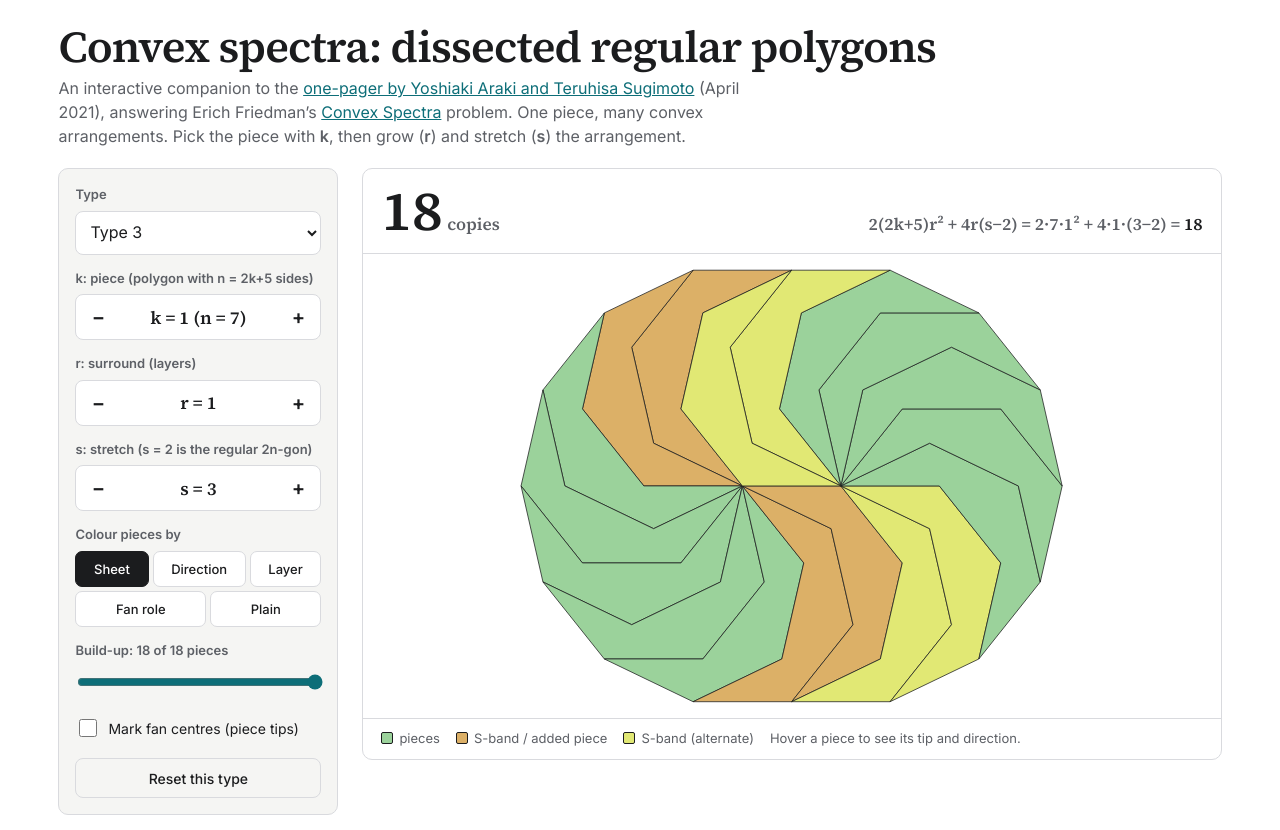
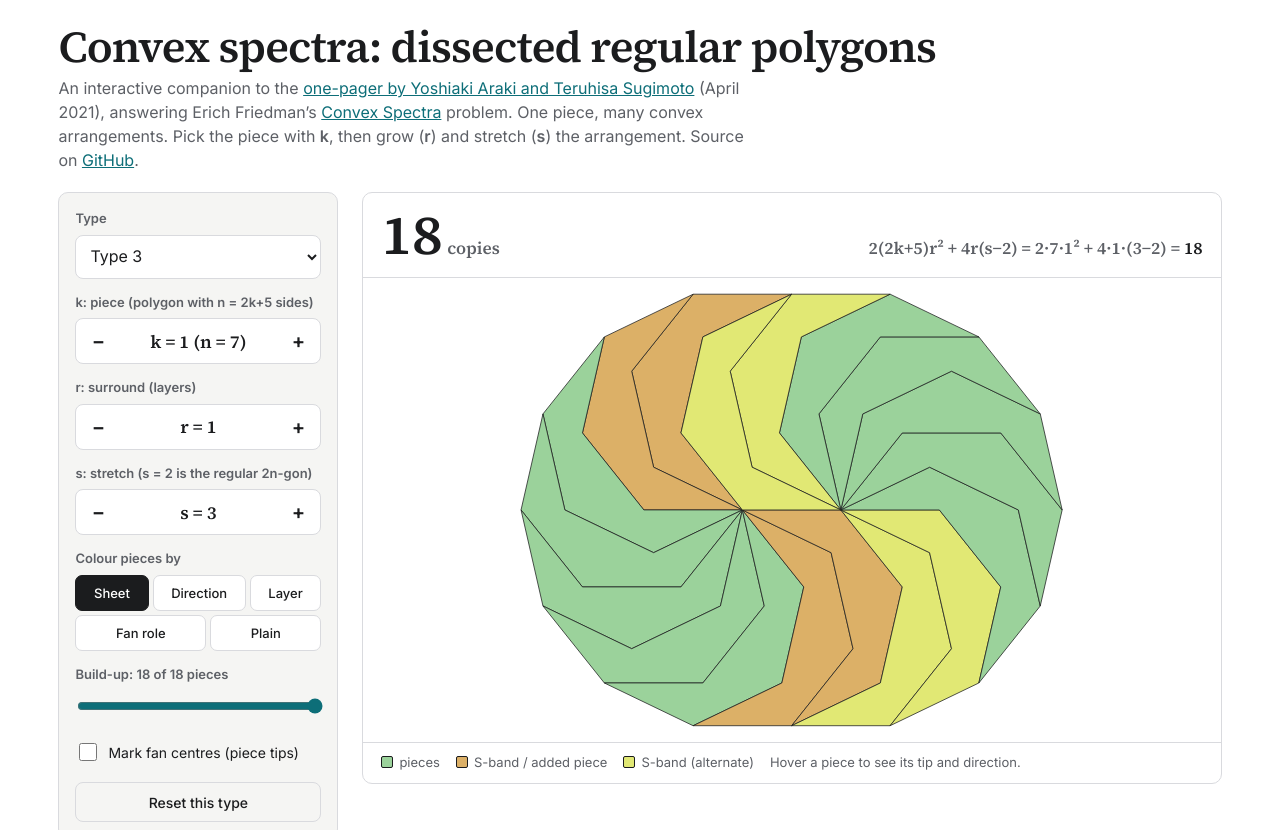
Before and after one commit to andrewbayly/convex-spectra-explorer, a plain HTML site: page index.html in a window 1280 px wide. Shown: the top 830 px of the page. Drawn offline with Linux system fonts and the light colour scheme.

Commit message:
Add GitHub link, explorer link in README, MIT license
Co-Authored-By: Claude Opus 5.5 <noreply@anthropic.com>
Claude-Session: https://claude.ai/code/session_01CxCRzruGwr4EahJ5jjTM5H

```diff
--- a/index.html
+++ b/index.html
@@ -75,7 +75,7 @@ svg text{font-family:"Source Serif 4",serif}
 <body>
 <div class="wrap">
 <h1>Convex spectra: dissected regular polygons</h1>
-<p class="sub">An interactive companion to the <a href="https://www.t3puzzle.com/convexspectraset.html">one-pager by Yoshiaki Araki and Teruhisa Sugimoto</a> (April 2021), answering Erich Friedman’s <a href="https://erich-friedman.github.io/mathmagic/0499.html">Convex Spectra</a> problem. One piece, many convex arrangements. Pick the piece with <b>k</b>, then grow (<b>r</b>) and stretch (<b>s</b>) the arrangement.</p>
+<p class="sub">An interactive companion to the <a href="https://www.t3puzzle.com/convexspectraset.html">one-pager by Yoshiaki Araki and Teruhisa Sugimoto</a> (April 2021), answering Erich Friedman’s <a href="https://erich-friedman.github.io/mathmagic/0499.html">Convex Spectra</a> problem. One piece, many convex arrangements. Pick the piece with <b>k</b>, then grow (<b>r</b>) and stretch (<b>s</b>) the arrangement. Source on <a href="https://github.com/andrewbayly/convex-spectra-explorer">GitHub</a>.</p>
 
 <div class="main">
 <aside class="ctl" aria-label="Controls">
```
Also changed, not shown: 2 other files.
